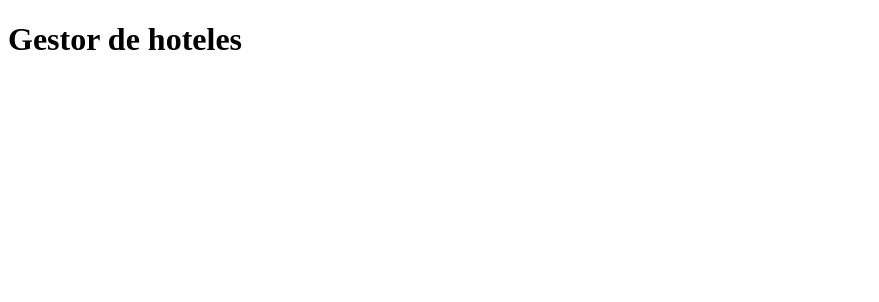
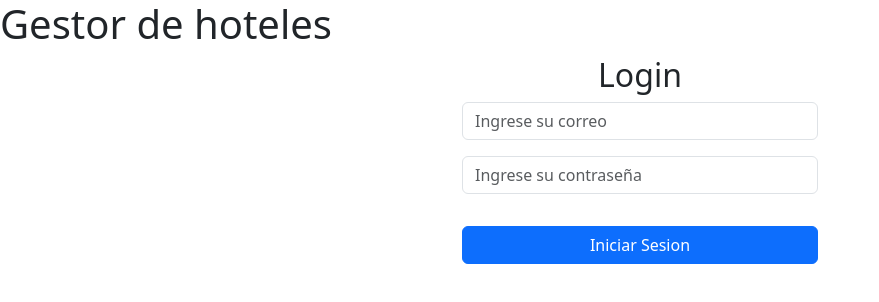
Before and after one commit to tadeo14/Gestion-Hoteles-Front, a React (Vite) app: page / in a window 1280 px wide. Shown: the top 302 px of the page, without its empty margins (0-879 px from the left). Built offline with nearby package versions, Linux system fonts and the light colour scheme.

Commit message:
cree el login

```diff
--- a/package.json
+++ b/package.json
@@ -10,8 +10,11 @@
     "preview": "vite preview"
   },
   "dependencies": {
+    "bootstrap": "^5.3.3",
     "react": "^18.3.1",
-    "react-dom": "^18.3.1"
+    "react-bootstrap": "^2.10.4",
+    "react-dom": "^18.3.1",
+    "sweetalert2": "^11.12.3"
   },
   "devDependencies": {
     "@types/react": "^18.3.3",
--- a/src/App.jsx
+++ b/src/App.jsx
@@ -1,13 +1,13 @@
-import { useState } from 'react'
-import viteLogo from '/vite.svg'
+import React from 'react';
+import Login from './Login.jsx';
 
 function App() {
-
   return (
     <>
       <h1>Gestor de hoteles</h1>
+      <Login />
     </>
-  )
+  );
 }
 
-export default App
+export default App;
--- /dev/null
+++ b/src/Login.jsx
@@ -0,0 +1,87 @@
+import React, { useState } from 'react';
+import { Form, Button, Container, Row, Col } from 'react-bootstrap';
+import Swal from 'sweetalert2';
+
+const Login = () => {
+  const [email, setEmail] = useState('');
+  const [password, setPassword] = useState('');
+  const [emailError, setEmailError] = useState('');
+
+  const handleEmailChange = (e) => {
+    setEmail(e.target.value);
+    if (!validateEmail(e.target.value)) {
+      setEmailError('Por favor, ingrese un correo electrónico válido.');
+    } else {
+      setEmailError('');
+    }
+  };
+
+  const validateEmail = (email) => {
+    const re = /^[^\s@]+@[^\s@]+\.[^\s@]+$/;
+    return re.test(String(email).toLowerCase());
+  };
+
+  const handleSubmit = (e) => {
+    e.preventDefault();
+    if (validateEmail(email)) {
+      console.log('Email:', email);
+      console.log('Password:', password);
+      setEmailError('');
+
+      // Se muestra una alerta de un exitoso inicio de sesión
+      Swal.fire({
+        title: 'Inicio de sesión exitoso',
+        text: 'Has iniciado sesión correctamente.',
+        icon: 'success',
+        confirmButtonText: 'Aceptar'
+      });
+
+      // Aquí puedes agregar la lógica para manejar el inicio de sesión,
+      // como hacer una solicitud a un servidor.
+    } else {
+      setEmailError('Por favor, ingrese un correo electrónico válido.');
+
+    }
+  };
+
+  return (
+    <Container>
+      <Row className="justify-content-md-center">
+        <Col md={4}>
+          <h2 className="text-center">Login</h2>
+          <Form onSubmit={handleSubmit}>
+            <Form.Group controlId="formBasicEmail" className="mb-3">
+              <Form.Control
+                type="email"
+                placeholder="Ingrese su correo"
+                value={email}
+                onChange={handleEmailChange}
+                isInvalid={!!emailError}
+                required
+              />
+              <Form.Control.Feedback type="invalid">
+                {emailError}
+              </Form.Control.Feedback>
+            </Form.Group>
+
+            <Form.Group controlId="formBasicPassword" className="mb-3">
+              <Form.Control
+                type="password"
+                placeholder="Ingrese su contraseña"
+                value={password}
+                onChange={(e) => setPassword(e.target.value)}
+                required
+              />
+            </Form.Group>
+
+            <Button variant="primary" type="submit" className="w-100 mt-3">
+              Iniciar Sesion
+            </Button>
+          </Form>
+        </Col>
+      </Row>
+    </Container>
+  );
+};
+
+export default Login;
--- a/src/main.jsx
+++ b/src/main.jsx
@@ -1,3 +1,4 @@
+import 'bootstrap/dist/css/bootstrap.min.css'
 import React from 'react'
 import ReactDOM from 'react-dom/client'
 import App from './App.jsx'
```
Also changed, not shown: 1 other file (tests, documents, lock files or other folders).
